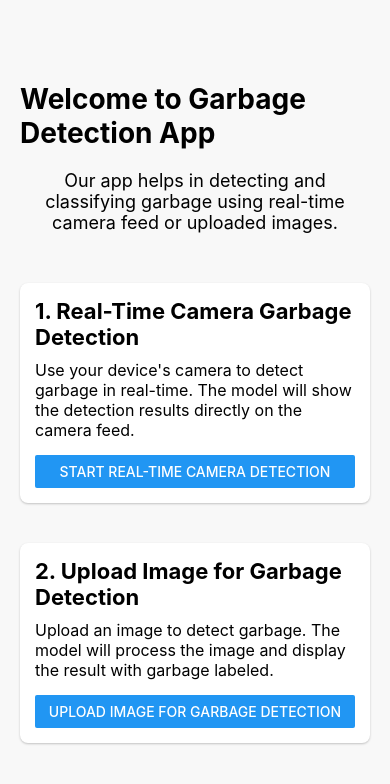
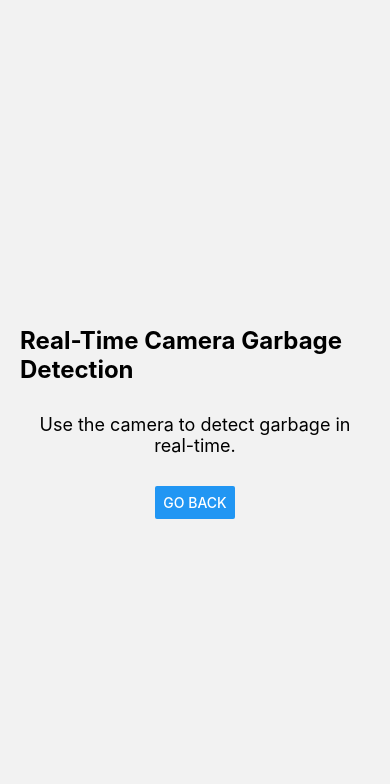
Before and after one commit to VenujaVP/Garbage-Detection-YOLOv8-ReactNative-App, a React Native app: screen /Home in a window 390 px wide. Both pictures are taken after a click on the button "START REAL-TIME CAMERA DETECTION". Shown: the top 784 px of the page. Built offline with nearby package versions, Linux system fonts and the light colour scheme.

Commit message:
Real-Time Camera Garbage Detection 01

```diff
--- a/App.js
+++ b/App.js
@@ -8,6 +8,7 @@ import React from 'react';
 import { NavigationContainer } from '@react-navigation/native';
 import { createStackNavigator } from '@react-navigation/stack';
 
+import RealTimeCamera from './pages/RealTimeCamera';
 import SplashScreen from "./pages/SplashScreen";
 import Home from "./pages/Home";
 
@@ -19,6 +20,7 @@ export default function App() {
       <Stack.Navigator initialRouteName="Splash">
         <Stack.Screen name="Splash" component={SplashScreen} options={{ headerShown: false }} />
         <Stack.Screen name="Home" component={Home} options={{ headerShown: false }}/>
+        <Stack.Screen name="RealTimeCamera" component={RealTimeCamera} options={{ headerShown: false }}/>
       </Stack.Navigator>
     </NavigationContainer>
   );
--- a/pages/Home.js
+++ b/pages/Home.js
@@ -1,5 +1,5 @@
 import React from 'react';
-import { View, Text, Button, StyleSheet } from 'react-native';
+import { View, Text, Button, StyleSheet, ScrollView } from 'react-native';
 import { useNavigation } from '@react-navigation/native';  // Importing navigation
 import { SafeAreaView } from 'react-native';  // Safe area wrapper to prevent clipping
 
@@ -8,6 +8,8 @@ const Home = () => {
 
   return (
     <SafeAreaView style={styles.container}>
+      {/* Scrollable Content */}
+      <ScrollView contentContainerStyle={styles.scrollContainer}>
         {/* Main Content */}
         <View style={styles.mainContent}>
           <Text style={styles.title}>Welcome to Garbage Detection App</Text>
@@ -40,6 +42,7 @@ const Home = () => {
             />
           </View>
         </View>
+      </ScrollView>
     </SafeAreaView>
   );
 };
@@ -48,17 +51,22 @@ const styles = StyleSheet.create({
   container: {
     flex: 1,
     backgroundColor: '#f8f8f8',
+    marginTop: 30,
   },
-  mainContent: {
-    flex: 1,
+  scrollContainer: {
+    flexGrow: 1,
     justifyContent: 'center',
     alignItems: 'center',
     padding: 20,
+  },
+  mainContent: {
+    width: '100%',
   },
   title: {
     fontSize: 28,
     fontWeight: 'bold',
     marginBottom: 20,
+    textAlign: 'center',
   },
   introText: {
     fontSize: 18,
--- /dev/null
+++ b/pages/RealTimeCamera.js
@@ -0,0 +1,38 @@
+import React from 'react';
+import { View, Text, StyleSheet, Button } from 'react-native';
+
+const RealTimeCamera = () => {
+  return (
+    <View style={styles.container}>
+      <Text style={styles.title}>Real-Time Camera Garbage Detection</Text>
+      <Text style={styles.description}>
+        Use the camera to detect garbage in real-time.
+      </Text>
+
+      {/* Add Camera feed and detection logic here */}
+
+      <Button title="Go Back" onPress={() => navigation.goBack()} />
+    </View>
+  );
+};
+
+const styles = StyleSheet.create({
+  container: {
+    flex: 1,
+    justifyContent: 'center',
+    alignItems: 'center',
+    padding: 20,
+  },
+  title: {
+    fontSize: 24,
+    fontWeight: 'bold',
+    marginBottom: 30,
+  },
+  description: {
+    fontSize: 18,
+    textAlign: 'center',
+    marginBottom: 30,
+  },
+});
+
+export default RealTimeCamera;
```
Also changed, not shown: pages/Realtime.js (deleted). Lines whose indentation alone changed are shown as unchanged.
